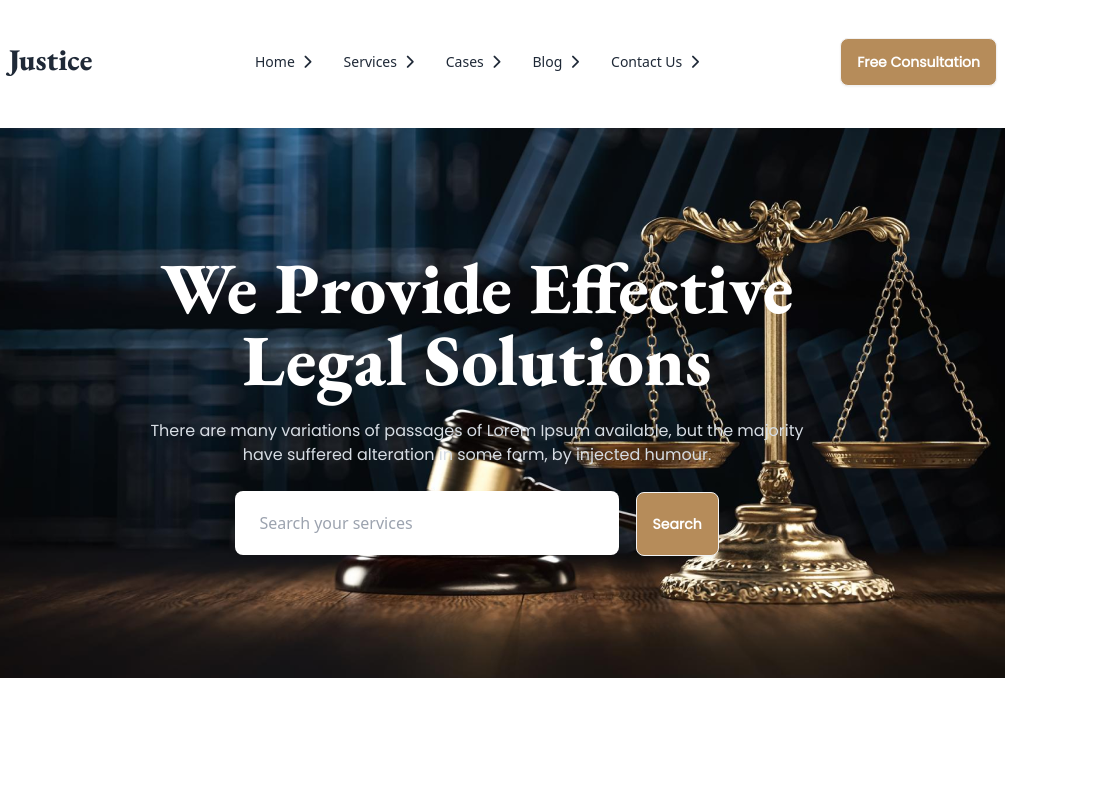
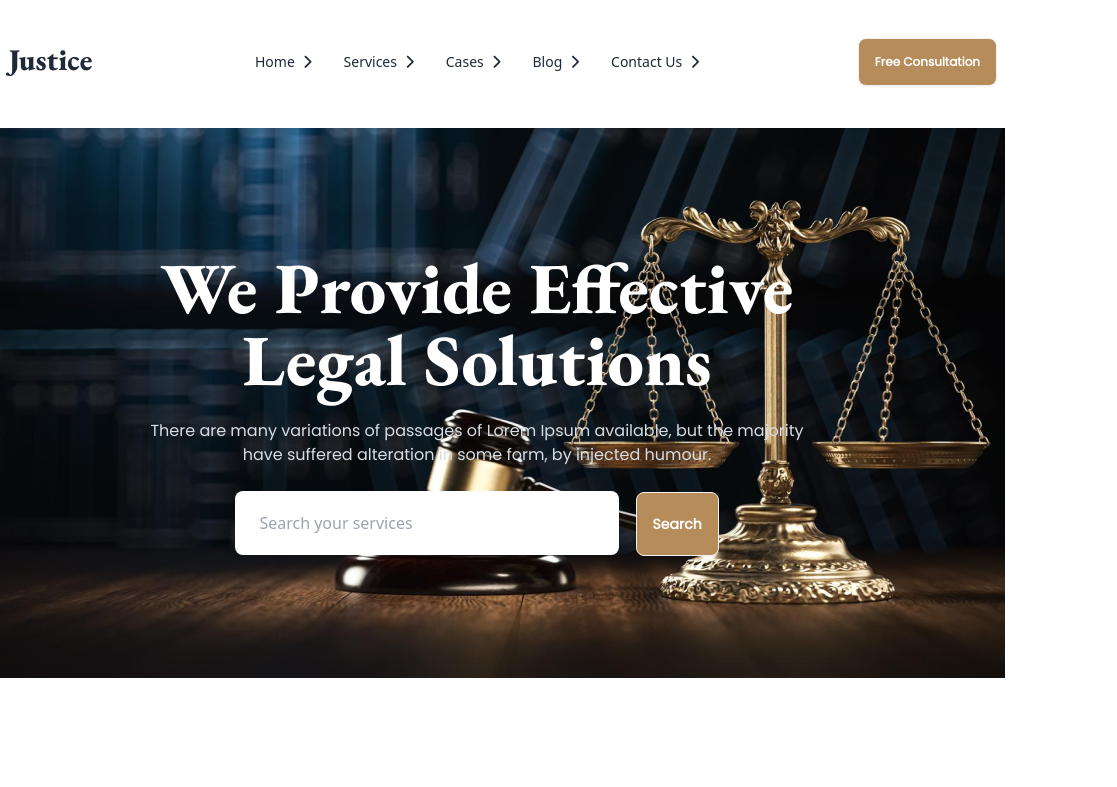
Before and after one commit to sayemhossin/legal-solution-web, a plain HTML site: page index.html in a window 1280 px wide. Shown: the top 787 px of the page, 163-1280 px from the left. Drawn offline with nearby package versions, Linux system fonts and the light colour scheme.

Commit message:
fixed button issue

```diff
--- a/index.html
+++ b/index.html
@@ -62,7 +62,7 @@
               </ul>
             </div>
             <div class="navbar-end">
-              <a class="btn font-poppins bg-[#B68C5A] text-white hover:bg-yellow-800 rounded-lg">Free Consultation</a>
+              <a class="btn text-[10px] lg:text-xs  font-poppins bg-[#B68C5A] text-white hover:bg-yellow-800 rounded-lg">Free Consultation</a>
             </div>
           </div>
 
```
